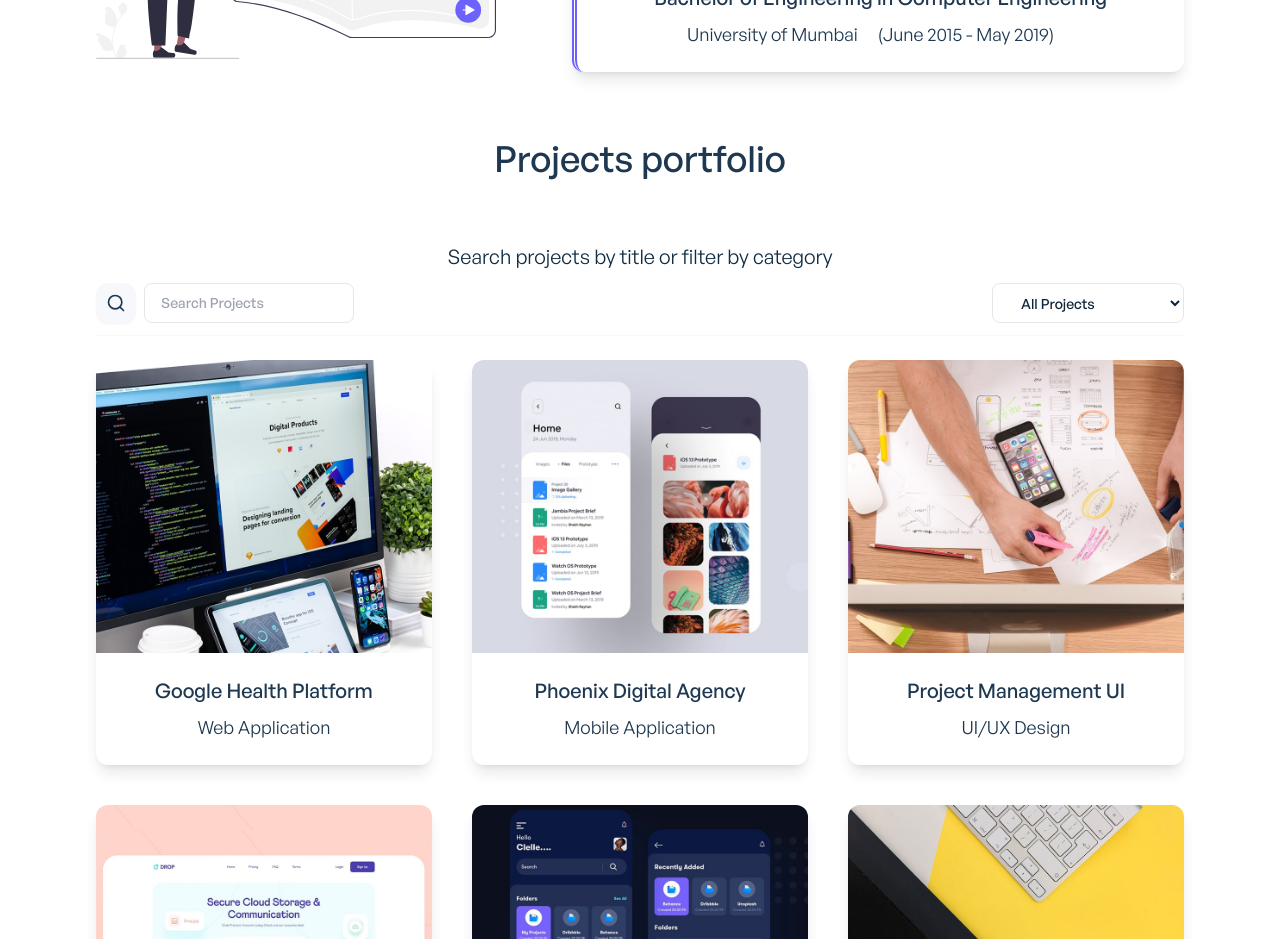
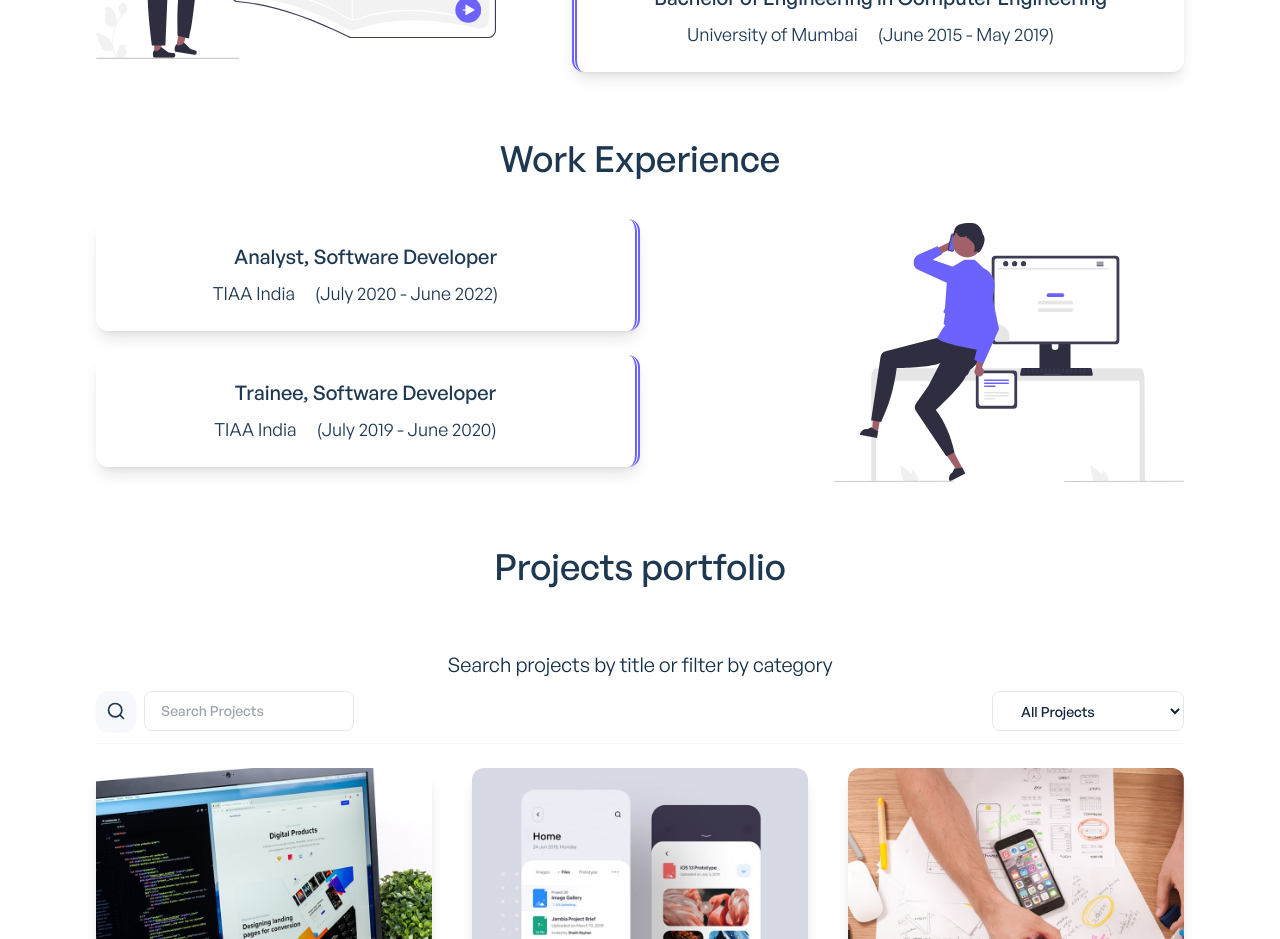
Before and after one commit to enigmavadali/main-portfolio, a React (Create React App) app: page / in a window 1280 px wide. Shown: the part 2300-3239 px from the top of the page. Built offline with nearby package versions, Linux system fonts and the light colour scheme.

Commit message:
Add experience section

```diff
--- a/src/App.js
+++ b/src/App.js
@@ -14,6 +14,7 @@ const Projects = lazy(() => import('./pages/Projects'));
 const ProjectSingle = lazy(() => import('./pages/ProjectSingle.jsx'));
 const Skills = lazy(() => import('./pages/Skills'));
 const Education = lazy(() => import('./pages/Education'));
+const Experience = lazy(() => import('./pages/Experience'));
 
 function App() {
 	return (
@@ -27,6 +28,7 @@ function App() {
 						<About />
 						<Skills />
 						<Education />
+						<Experience />
 						<Projects />
 						<Contact />
 						{/* <Routes>
--- /dev/null
+++ b/src/components/experience/ExperienceSingle.jsx
@@ -0,0 +1,27 @@
+const ExperienceSingle = ({ company, position, duration }) => {
+    return (
+        <div className="w-half rounded-xl shadow-lg hover:shadow-xl cursor-pointer mb-10 sm:mb-0 bg-secondary-light dark:bg-ternary-dark mt-6 sm:mt-6 gap-2 sm:gap-0 border-right-theme">
+            {/* <div>
+                <img
+                    src={img}
+                    className="rounded-t-xl border-none float-left"
+                    alt="Single Project"
+                />
+            </div> */}
+            <div className="text-center px-5 py-6">
+                <p className="font-general-medium text-lg md:text-xl text-ternary-dark dark:text-ternary-light mb-2">
+                    {position}
+                </p>
+                <span className="text-lg text-ternary-dark dark:text-ternary-light ">
+                    {company}
+                </span>
+                <span className="px-5 text-lg text-ternary-dark dark:text-ternary-light">
+                    {duration}
+                </span>
+            </div>
+        </div>
+
+    );
+};
+
+export default ExperienceSingle;
--- /dev/null
+++ b/src/components/experience/ExperienceTimeline.jsx
@@ -0,0 +1,33 @@
+import { useContext } from 'react';
+import ExperienceContext from '../../context/ExperienceContext';
+import ExperienceSingle from './ExperienceSingle';
+import ExperienceImage from '../../images/experience.svg'
+
+const ExperienceTimeline = () => {
+    const {experienceData, experienceHeading} = useContext(ExperienceContext);
+
+    return (
+        <div id='experience'>
+            <div className="mt-10 sm:mt-20 text-center">
+				<p className="font-general-medium text-2xl sm:text-4xl mb-1 text-ternary-dark dark:text-ternary-light">
+					{experienceHeading}
+				</p>
+			</div>
+            <div className="text-right float-right mt-10 sm:mt-2">
+                <img width="350px" src={ExperienceImage} alt="experience-worker" />
+            </div>
+            <div className='float-left mt-10 sm:mt-10 gap-2 sm:gap-0'>
+                {experienceData.map((experience) => (
+                    <ExperienceSingle
+                        company={experience.company}
+                        position={experience.position}
+                        duration={experience.duration}
+                    />
+                ))}
+            </div>
+
+        </div>
+    );
+};
+
+export default ExperienceTimeline;
--- /dev/null
+++ b/src/context/ExperienceContext.jsx
@@ -0,0 +1,25 @@
+import { useState, createContext } from 'react';
+import { experienceHeading as experienceSectionHeading } from '../data/experienceData';
+import { experienceData as experienceDataJson } from '../data/experienceData';
+
+const ExperienceContext = createContext();
+
+export const ExperienceProvider = ({children}) => {
+    const [experienceData, setExperienceData] = useState(experienceDataJson);
+
+    const experienceHeading = experienceSectionHeading;
+
+    return (
+		<ExperienceContext.Provider
+			value={{
+				experienceData,
+				setExperienceData,
+				experienceHeading,
+			}}
+		>
+			{children}
+		</ExperienceContext.Provider>
+	);
+};
+
+export default ExperienceContext;
--- a/src/css/main.css
+++ b/src/css/main.css
@@ -711,6 +711,9 @@ Ensure the default browser behavior of the `hidden` attribute.
 }
 .border-left-theme {
   border-left: thick double #6c63ff;
+}
+.border-right-theme {
+  border-right: thick double #6c63ff;
 }
 .border-ternary-light {
   --tw-border-opacity: 1;
--- /dev/null
+++ b/src/data/experienceData.js
@@ -0,0 +1,14 @@
+export const experienceHeading = 'Work Experience';
+
+export const experienceData = [
+    {
+        company: "TIAA India",
+        position: "Analyst, Software Developer",
+        duration: "(July 2020 - June 2022)"
+    },
+    {
+        company: "TIAA India",
+        position: "Trainee, Software Developer",
+        duration: "(July 2019 - June 2020)"
+    }
+];
--- /dev/null
+++ b/src/pages/Experience.jsx
@@ -0,0 +1,21 @@
+import ExperienceTimeline from '../components/experience/ExperienceTimeline';
+import { ExperienceProvider } from '../context/ExperienceContext';
+import { motion } from 'framer-motion';
+
+const Experience = () => {
+    return (
+        <ExperienceProvider>
+            <motion.div
+				initial={{ opacity: 0 }}
+				animate={{ opacity: 1, delay: 1 }}
+				exit={{ opacity: 0 }}
+				className="container mx-auto"
+			>
+				<ExperienceTimeline />
+			</motion.div>
+        </ExperienceProvider>
+    );
+
+};
+
+export default Experience;
```
Also changed, not shown: src/images/experience.svg (added).
